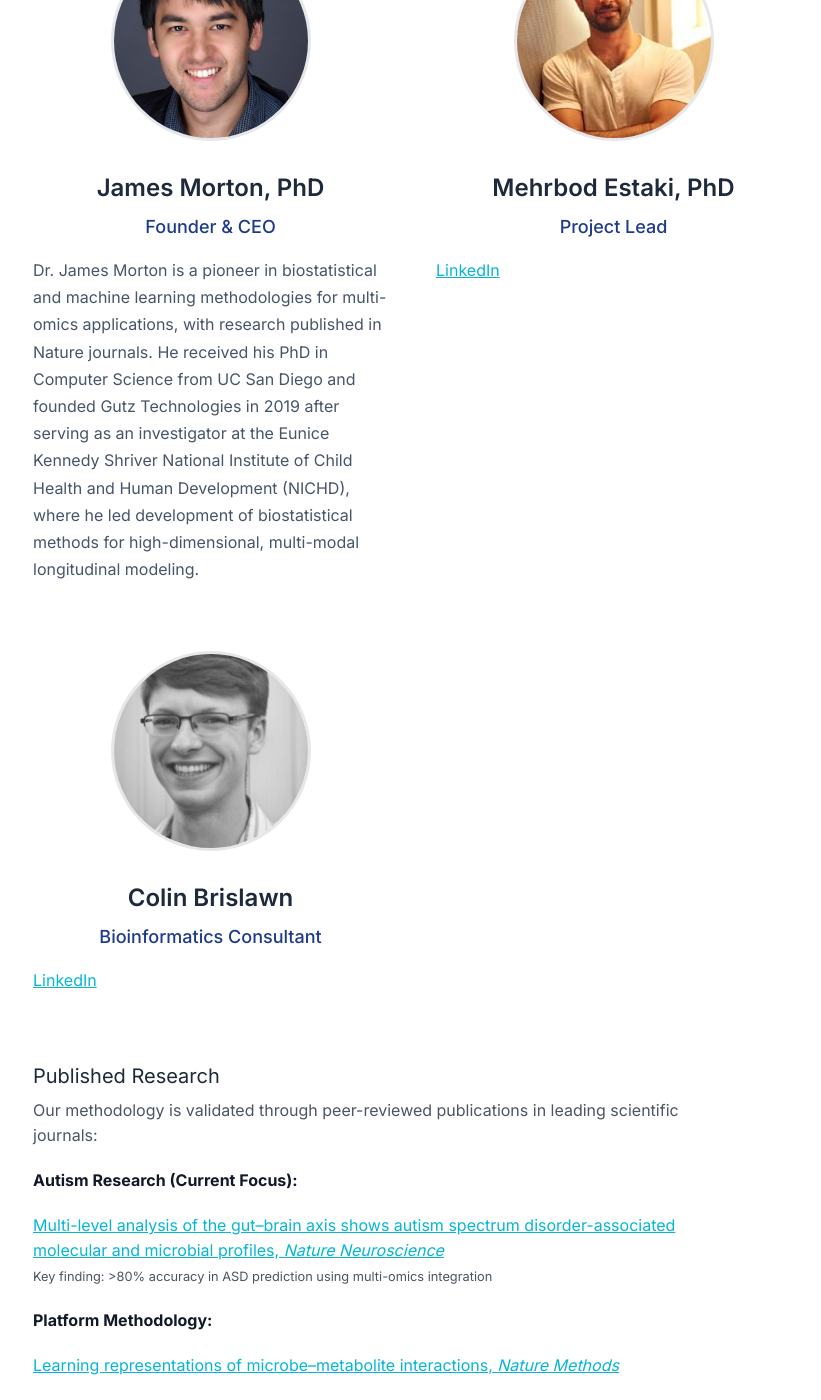
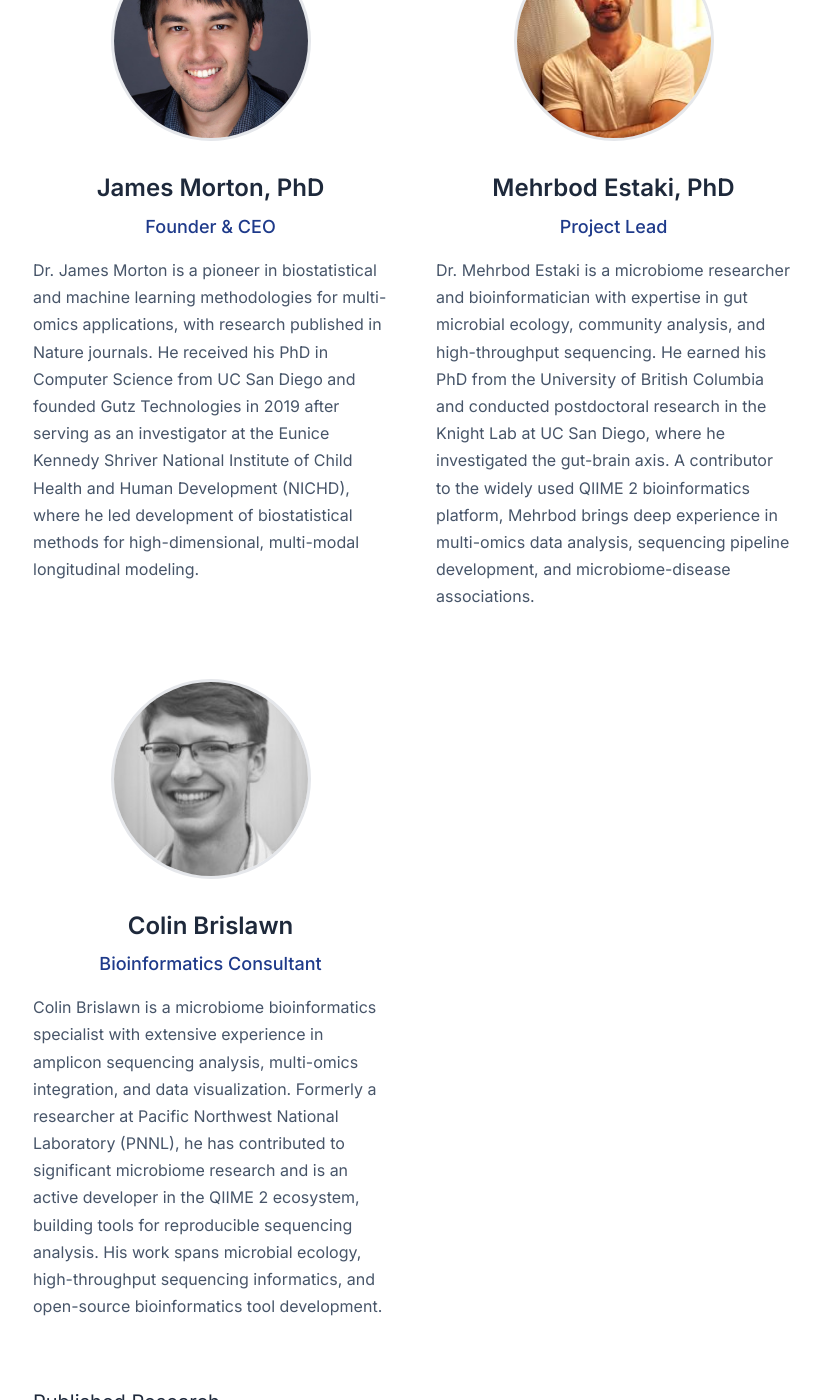
Before and after one commit to gutz-technologies/gutz-technologies.github.io, a Jekyll site: the page built from team.md, in a window 1280 px wide and 1400 px high, scrolled down 414 px. Shown: the whole window, without its empty margins (31-852 px from the left). Built offline with Jekyll 4.4.1, drawn with Linux system fonts in a browser that asks for light colours.

Commit message:
Add professional bios for Mehrbod Estaki and Colin Brislawn
Replace LinkedIn-only placeholders with full bios sourced from
public profiles for both team and about pages.

Co-Authored-By: Claude Opus 4.6 (1M context) <noreply@anthropic.com>

```diff
--- a/team.md
+++ b/team.md
@@ -19,14 +19,14 @@ bodyClass: page-team
     <img src="/images/team/mehrbod_estaki.jpeg" alt="Mehrbod Estaki" class="team-photo">
     <h3>Mehrbod Estaki, PhD</h3>
     <p class="team-title">Project Lead</p>
-    <p class="team-bio"><a href="https://www.linkedin.com/in/mestaki/" target="_blank">LinkedIn</a></p>
+    <p class="team-bio">Dr. Mehrbod Estaki is a microbiome researcher and bioinformatician with expertise in gut microbial ecology, community analysis, and high-throughput sequencing. He earned his PhD from the University of British Columbia and conducted postdoctoral research in the Knight Lab at UC San Diego, where he investigated the gut-brain axis. A contributor to the widely used QIIME 2 bioinformatics platform, Mehrbod brings deep experience in multi-omics data analysis, sequencing pipeline development, and microbiome-disease associations.</p>
   </div>
 
   <div class="team-member">
     <img src="/images/team/colin_brislawn.jpeg" alt="Colin Brislawn" class="team-photo">
     <h3>Colin Brislawn</h3>
     <p class="team-title">Bioinformatics Consultant</p>
-    <p class="team-bio"><a href="https://www.linkedin.com/in/colin-j-brislawn-007233a3/" target="_blank">LinkedIn</a></p>
+    <p class="team-bio">Colin Brislawn is a microbiome bioinformatics specialist with extensive experience in amplicon sequencing analysis, multi-omics integration, and data visualization. Formerly a researcher at Pacific Northwest National Laboratory (PNNL), he has contributed to significant microbiome research and is an active developer in the QIIME 2 ecosystem, building tools for reproducible sequencing analysis. His work spans microbial ecology, high-throughput sequencing informatics, and open-source bioinformatics tool development.</p>
   </div>
 </div>
 
```
Also changed, not shown: about.md (+2 -2 lines).
